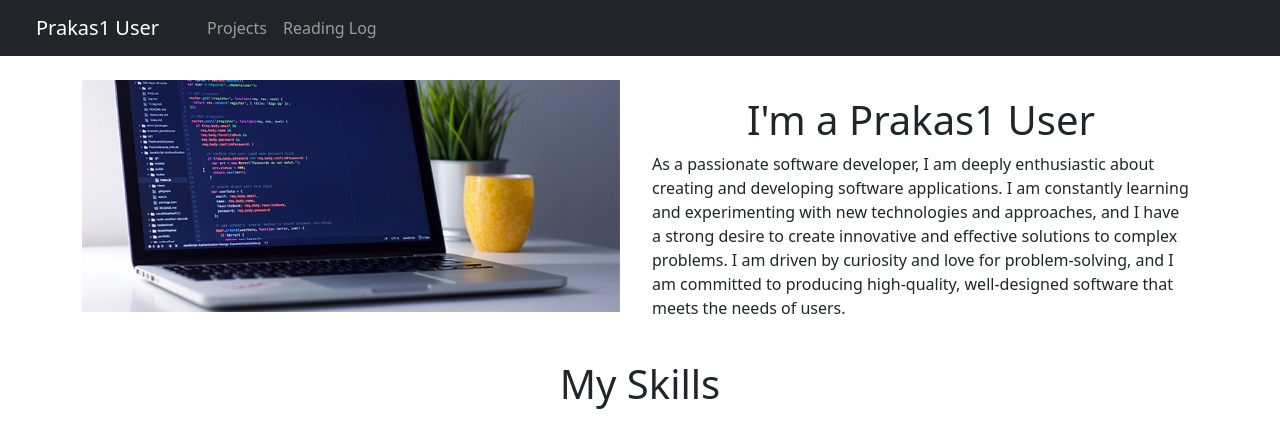
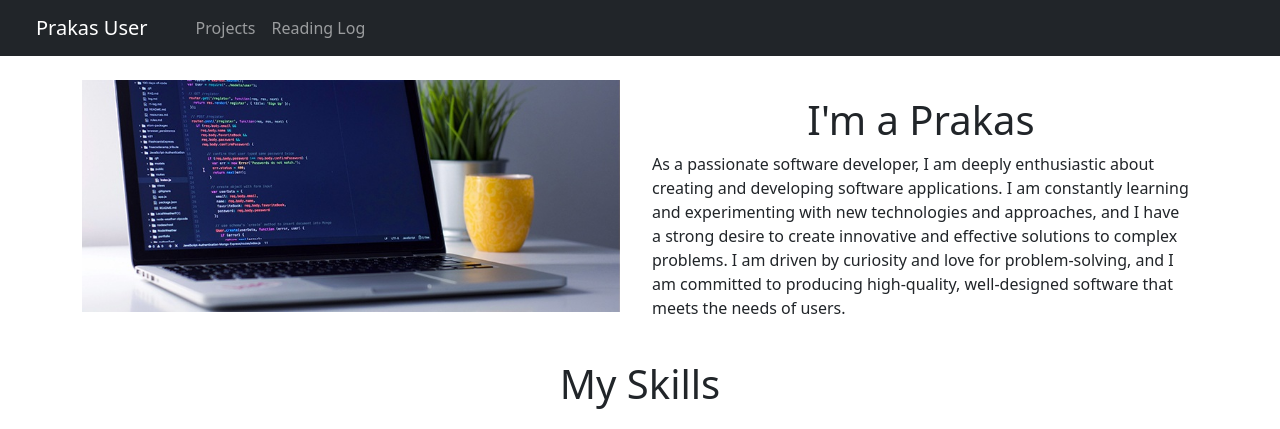
Before and after one commit to PRAKAS1/PRAKAS1.github.io, a plain HTML site: page index.html in a window 1280 px wide. Shown: the top 429 px of the page. Drawn offline with nearby package versions, Linux system fonts and the light colour scheme.

Commit message:
Update index.html

```diff
--- a/index.html
+++ b/index.html
@@ -17,7 +17,7 @@
         <nav class="navbar navbar-dark navbar-expand-lg bg-dark ">
             <div class="container-fluid">
                 <div class="mx-4">
-                    <a class="navbar-brand" href="#">Prakas1 User</a>
+                    <a class="navbar-brand" href="#">Prakas User</a>
                 </div>
                 <button class="navbar-toggler" type="button" data-bs-toggle="collapse"
                     data-bs-target="#navbarTogglerDemo02" aria-controls="navbarTogglerDemo02" aria-expanded="false"
@@ -44,7 +44,7 @@
                 </div>
                 <div class="col-lg mx-2 align-self-center">
                     <div class="my-3">
-                        <h1 class="text-center">I'm a Prakas1 User</h1>
+                        <h1 class="text-center">I'm a Prakas </h1>
                         <p>As a passionate software developer, I am deeply enthusiastic about creating and
                             developing software applications. I am constantly learning and experimenting with new
                             technologies and approaches, and I have a strong desire to create innovative and effective
```
